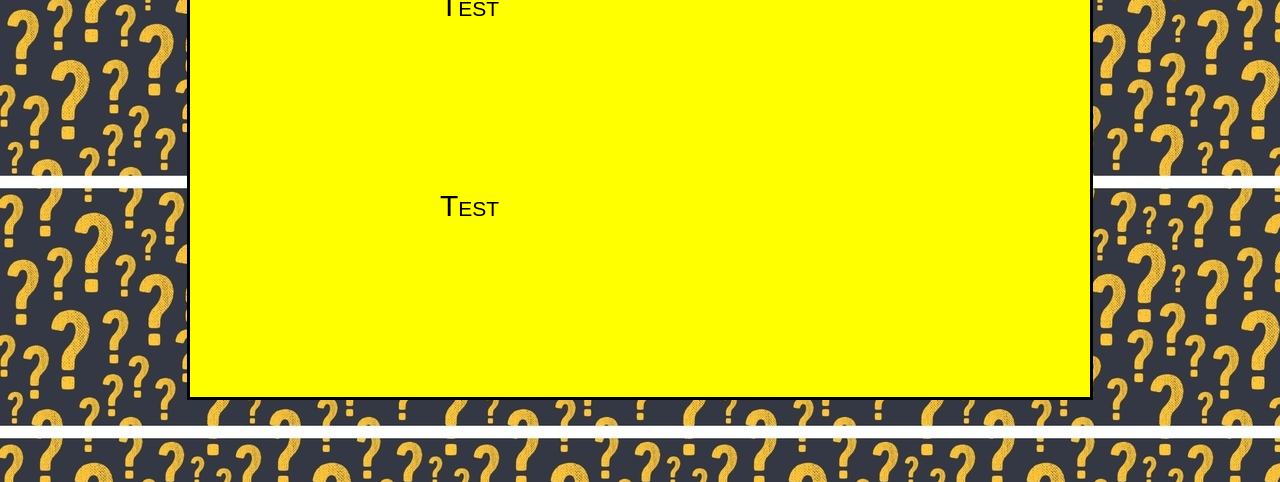
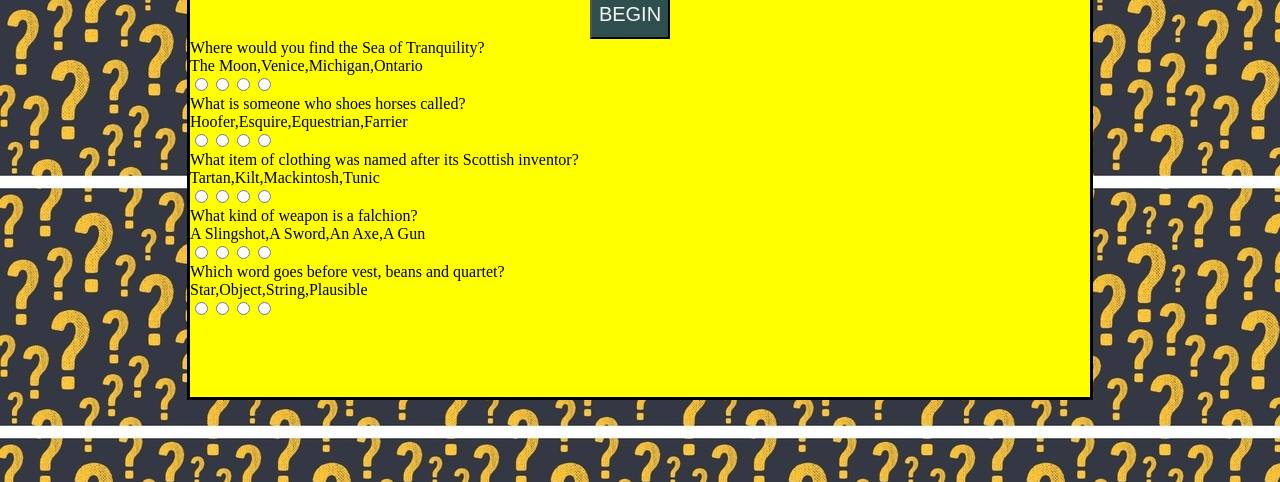
Before and after one commit to advilu/triviaGame, a plain HTML site: page index.html in a window 1280 px wide. Shown: the part 318-800 px from the top of the page. Drawn offline with nearby package versions, Linux system fonts and the light colour scheme.

Commit message:
Add files via upload

```diff
--- a/assets/app.js
+++ b/assets/app.js
@@ -0,0 +1,141 @@
+
+$(document).ready(function() {
+
+    // <br> <img src='assets/images/seaOfTranquility.jpg' alt='Hint' height='150px' width='250px'>
+    var qAndA = [
+        {
+        question: "Where would you find the Sea of Tranquility?",
+        possibleAnswers: ["The Moon", "Venice", "Michigan", "Ontario"],
+        correctAnswer: 0
+        },
+        {
+        question: "What is someone who shoes horses called?",
+        possibleAnswers: ["Hoofer", "Esquire", "Equestrian", "Farrier"],
+        correctAnswer: 3
+        },
+        {
+        question: "What item of clothing was named after its Scottish inventor?",
+        possibleAnswers: ["Tartan", "Kilt", "Mackintosh", "Tunic"],
+        correctAnswer: 2
+        },
+        {
+        question: "What kind of weapon is a falchion?",
+        possibleAnswers: ["A Slingshot", "A Sword", "An Axe", "A Gun"],
+        correctAnswer: 1
+        },
+        {
+        question: "Which word goes before vest, beans and quartet?",
+        possibleAnswers: ["Star", "Object", "String", "Plausible"],
+        correctAnswer: 2
+        },
+    ]
+
+        var intervalId;
+        var clockRunning = false;
+        var time = 30;
+
+        if (!clockRunning) {
+            clearInterval(intervalId);
+            $("button").on("click", function(){
+                intervalId = setInterval(decrement, 1000);
+            })
+          }
+
+        function decrement() {
+            time--;
+            $("#countDown").html(time);
+
+            if (time === 0) {
+                stopTime();
+            }
+
+            function stopTime() {
+                clearInterval(intervalId);
+                checkAnswers();
+            }
+        };
+
+
+
+        qAndA.forEach( function(element, index) {
+            let div = $("<div>")
+
+            console.log(element.question)
+            let eachQuestion = $("<section>").text(element.question);
+            let eachAnswers = $("<section>").text(element.possibleAnswers);
+            var form = $('<form>')
+            element.possibleAnswers.forEach( function(el,i) {
+                var radio = $('<input type="radio" name="question" data-ans="'+ i +'">').text(element.possibleAnswers);
+                form.append(radio)
+                console.log(el)
+            })
+            // element.
+            eachAnswers.append(form)
+            div.append( eachQuestion,eachAnswers)
+            $("#wrapper").append(div)
+            console.log(element.correctAnswer)
+        })
+
+
+
+    });
+
+
+
+   //todo list:
+        //dynamic flow of questions and answers and ending
+
+        ////////////////////////////
+
+         // console.log(qAndA[0].question)
+        // var form = $('<form>')
+        // qAndA[i].possibleAnswers.forEach( function(element,index) {
+        //     var radio = $('<input type="radio" name="question" data-ans="'+ index +'">')
+        //     form.append(radio)
+        //     console.log(element)
+        // })
+        // $("#answers").append(form)
+        // console.log(qAndA[0].correctAnswer)
+
+
+
+        ////////////////////////////
+        //DIFFERENT THOUGHTS:
+
+
+        // var query = qAndA.filter(obj => {
+        //     return obj.question1 === "Where would you find the Sea of Tranquility?";
+        //   })
+
+        // // console.log(this);
+        // // console.log($(this));
+        // $("button").on("click", function(){
+        //     $("#question").text(query);
+        //     $("#answerDirections").html("Choose one:<br>");
+        // });
+
+
+        ////////////////////////
+
+        //     if (target.is("click")) {
+        //       target();
+        //     }
+        //   }
+        //   $( "ul" ).click( handler ).find( "ul" ).hide();
+
+        //     if (time == 0) {
+        //     alert("")
+        // };
+
+
+
+
+
+
+
+    // function reset() {
+
+    //     time = 0;
+    //     $("#countDown").html("30");
+
+    //   }
--- /dev/null
+++ b/assets/reset.css
@@ -0,0 +1,44 @@
+html, body, div, span, applet, object, iframe,
+h1, h2, h3, h4, h5, h6, p, blockquote, pre,
+a, abbr, acronym, address, big, cite, code,
+del, dfn, em, img, ins, kbd, q, s, samp,
+small, strike, strong, sub, sup, tt, var,
+b, u, i, center,
+dl, dt, dd, ol, ul, li,
+fieldset, form, label, legend,
+table, caption, tbody, tfoot, thead, tr, th, td,
+article, aside, canvas, details, embed,
+figure, figcaption, footer, header, hgroup,
+menu, nav, output, ruby, section, summary,
+time, mark, audio, video {
+margin: 0;
+padding: 0;
+border: 0;
+font-size: 100%;
+font: inherit;
+vertical-align: baseline;
+}
+/* HTML5 display-role reset for older browsers */
+article, aside, details, figcaption, figure,
+footer, header, hgroup, menu, nav, section {
+display: block;
+}
+body {
+line-height: 1;
+}
+ol, ul {
+list-style: none;
+}
+blockquote, q {
+quotes: none;
+}
+blockquote:before, blockquote:after,
+q:before, q:after {
+content: '';
+content: none;
+}
+table {
+border-collapse: collapse;
+border-spacing: 0;
+
+}
--- a/assets/style.css
+++ b/assets/style.css
@@ -1,5 +1,5 @@
 body {
-    background-image: url('quizGameBackground.jpg');
+    background-image: url('images/quizGameBackground.jpg');
 }
 
 #mainContainer {
@@ -38,8 +38,22 @@ header {
     font-variant: small-caps;
 }
 
+button {
+    height: 50px;
+    width: 80px;
+    background-color: darkslategray;
+    color: whitesmoke;
+    font-size: 20px;
+    font-weight: thick;
+    font-family: sans-serif;
+    font-variant: small-caps;
+    align-content: center;
+    margin: 0 400px;
+    /* round the corners */
+}
+
 #question {
-    height: 200px;
+    height: 150px;
     width: 400px;
     margin: 0 auto;
     font-size: 30px;
@@ -57,3 +71,8 @@ header {
     font-family: sans-serif;
     font-variant: small-caps;
 }
+
+/* form {
+    position: relative;
+    float: left;
+} */
--- a/index.html
+++ b/index.html
@@ -5,7 +5,13 @@
     <meta name="viewport" content="width=device-width, initial-scale=1.0">
     <meta http-equiv="X-UA-Compatible" content="ie=edge">
     <title>Trivia Game</title>
+    <link re="stylesheet" type="text/css" href="assets/reset.css">
     <link rel="stylesheet" type="text/css" href="assets/style.css">
+    <script
+    src="https://code.jquery.com/jquery-3.3.1.min.js"
+    integrity="sha256-FgpCb/KJQlLNfOu91ta32o/NMZxltwRo8QtmkMRdAu8="
+    crossorigin="anonymous"></script>
+    <script src="assets/app.js"></script>
 
 </head>
 <body>
@@ -13,16 +19,31 @@
             <header>
                 Meet Your Fate at My Trivia Game!
             </header>
+
             <section id="timer">
                 <p>Countdown Clock</p>
                 <p>(tick-tock!!): <span id="countDown" style="font-size: 40px">30</span></p>
             </section>
-            <section id="question">
-                Test
-            </section>
-            <section id="answers">
-                Test
-            </section>
+
+            <button type="button" id="button">BEGIN</button>
+            <div id="wrapper">
+            </div>
         </section>
 </body>
 </html>
+
+
+<!-- <div id="wrapper">
+        <section id="question">
+            Question incoming...
+        </section>
+        <section id="answers">
+            <form>
+                <input type="radio" id="answerDirections"></input>
+                <input type="radio" id="answerOne"></input>
+                <input type="radio" id="answerTwo"></input>
+                <input type="radio" id="answerThree"></input>
+                <input type="radio" id="answerFour"></input>
+            </form>
+        </section>
+    </div> -->
```
Also changed, not shown: assets/images/quizGameBackground.jpg (added), assets/images/seaOfTranquility.jpg (added).
